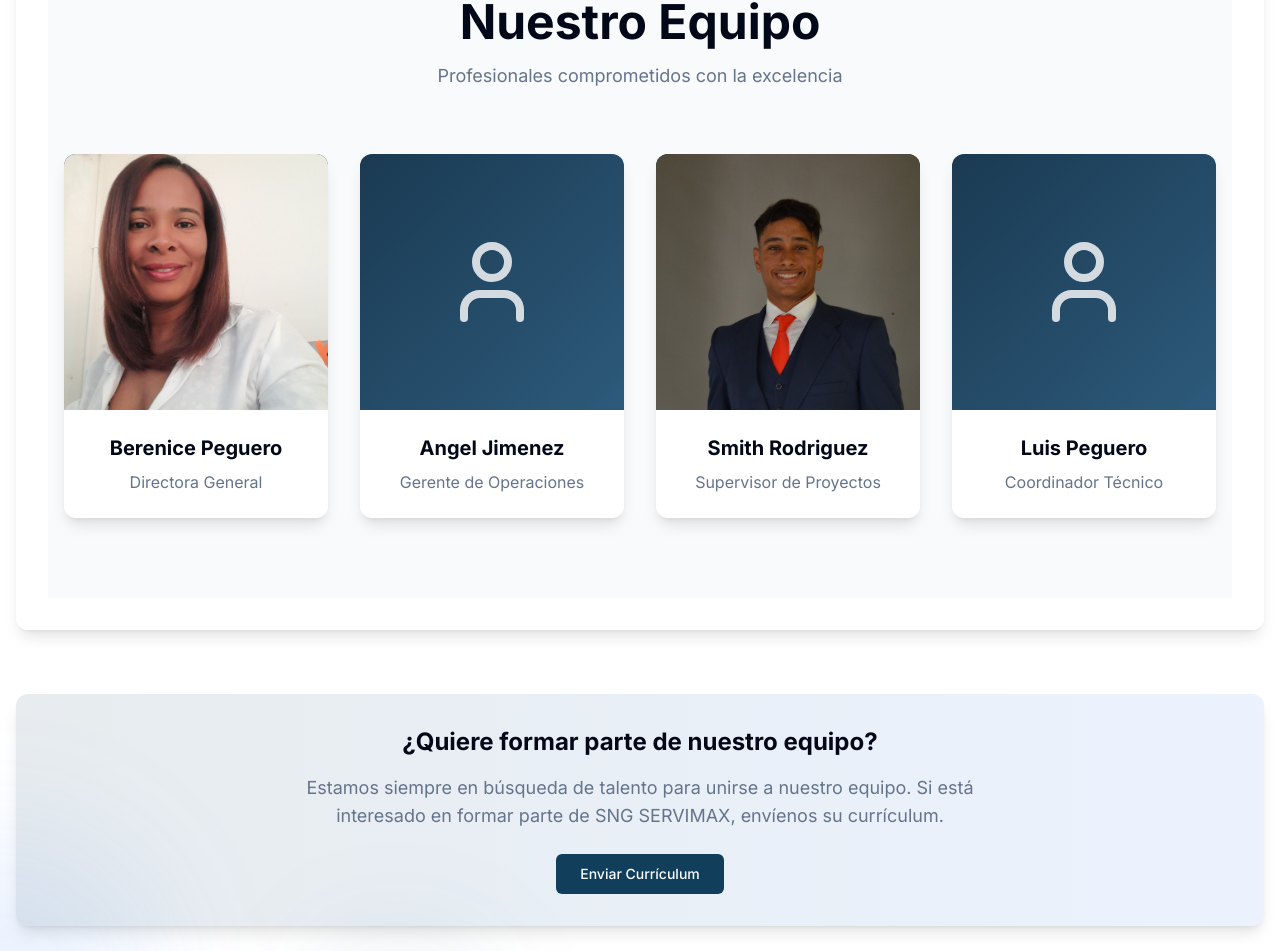
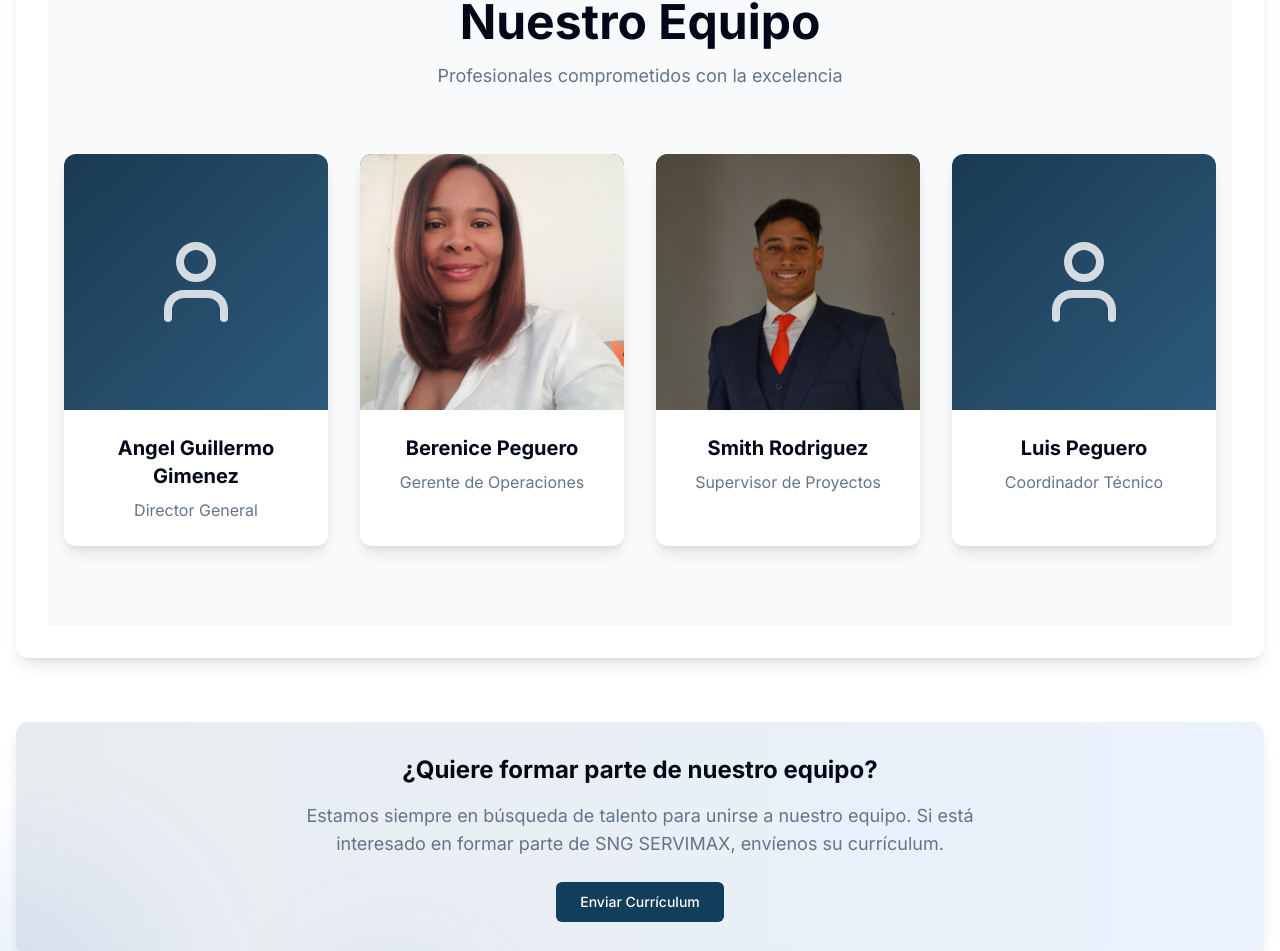
Before and after one commit to smith-ch/snfg, a Next.js app: page /nosotros in a window 1280 px wide. Shown: the part 2202-3153 px from the top of the page. Built offline with nearby package versions, Linux system fonts and the light colour scheme.

Commit message:
refactor: restore v78 and update various components and assets
Co-authored-by: undefined <undefined+undefined@users.noreply.github.com>

```diff
--- a/components/team-section.tsx
+++ b/components/team-section.tsx
@@ -6,14 +6,14 @@ import { User } from "lucide-react"
 
 const teamMembers = [
   {
-    name: "Berenice Peguero",
-    role: "Directora General",
-    image: "/images/team/berenice-peguero.jpeg",
+    name: "Angel Guillermo Gimenez",
+    role: "Director General",
+    icon: true,
   },
   {
-    name: "Angel Jimenez",
+    name: "Berenice Peguero",
     role: "Gerente de Operaciones",
-    icon: true,
+    image: "/images/team/berenice-peguero.jpeg",
   },
   {
     name: "Smith Rodriguez",
```
